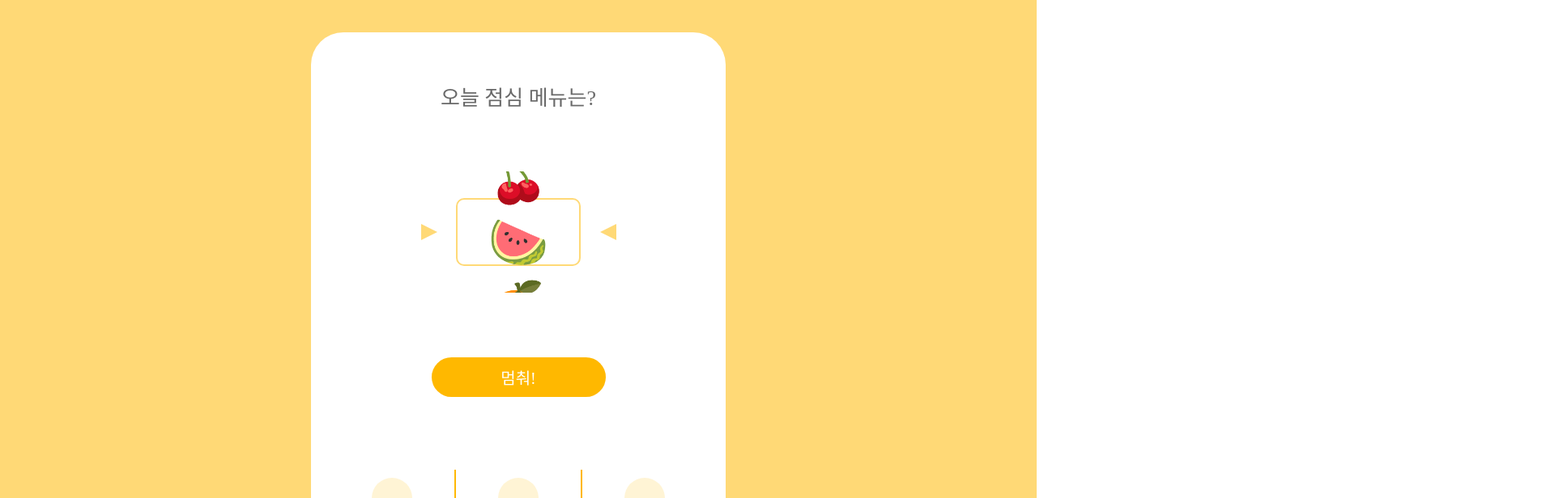
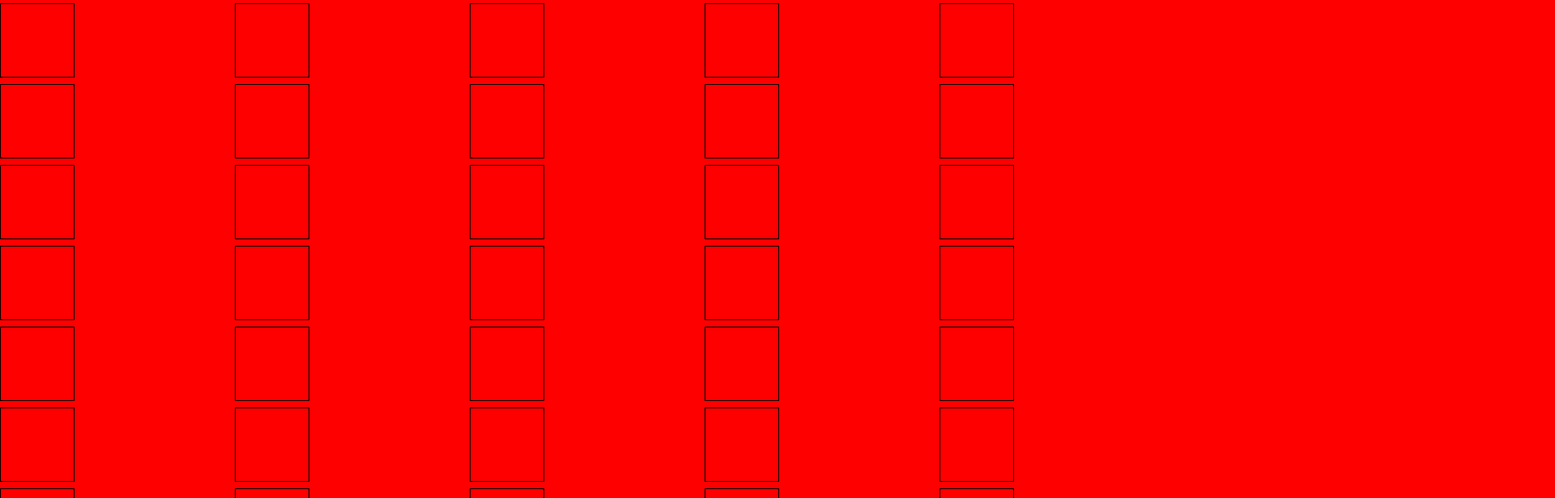
Before and after one commit to enjoy301/EatHing, a React (Create React App) app: page / in a window 1280 px wide. Shown: the top 616 px of the page at 81% size, 1920 px wide, since content can reach past the window. Built offline with nearby package versions, Linux system fonts and the light colour scheme; a web font is replaced by a local one.

Commit message:
styled component keyframe 추가해야함

```diff
--- a/package.json
+++ b/package.json
@@ -10,6 +10,7 @@
     "react": "^18.0.0",
     "react-dom": "^18.0.0",
     "react-scripts": "5.0.1",
+    "styled-components": "^5.3.5",
     "web-vitals": "^2.1.0"
   },
   "scripts": {
--- a/src/components/Background.css
+++ b/src/components/Background.css
@@ -2,6 +2,6 @@
   width: 100vw;
   height: 100vh;
   position: absolute;
-  z-index: -10;
+  z-index: 40;
   background-color: rgba(255, 255, 255, 0.1);
 }
--- a/src/components/Background.js
+++ b/src/components/Background.js
@@ -9,9 +9,11 @@ const Background = () => {
     height: window.innerHeight,
     divide8Height: window.innerHeight / 8,
   });
+  let direction = -1;
 
   useEffect(() => {
     window.addEventListener("resize", onResize);
+
     return () => {
       window.removeEventListener("resize", onResize);
     };
@@ -25,70 +27,25 @@ const Background = () => {
     });
   }, 500);
 
-  const rendering = () => {
-    return (
-      <>
-        <OneLine
-          items={["a", "b"]}
-          direction={1}
-          speed={1}
-          delay={1}
-          divide8Height={window.innerHeight / 8}
-        ></OneLine>
-        <div
-          style={{
-            height: windowSize.divide8Height,
-            width: "100%",
-            backgroundColor: "blue",
-          }}
-        ></div>
-        <div
-          style={{
-            height: windowSize.divide8Height,
-            width: "100%",
-            backgroundColor: "black",
-          }}
-        ></div>
-        <div
-          style={{
-            height: windowSize.divide8Height,
-            width: "100%",
-            backgroundColor: "white",
-          }}
-        ></div>
-        <div
-          style={{
-            height: windowSize.divide8Height,
-            width: "100%",
-            backgroundColor: "yellow",
-          }}
-        ></div>
-        <div
-          style={{
-            height: windowSize.divide8Height,
-            width: "100%",
-            backgroundColor: "green",
-          }}
-        ></div>
-        <div
-          style={{
-            height: windowSize.divide8Height,
-            width: "100%",
-            backgroundColor: "pink",
-          }}
-        ></div>
-        <div
-          style={{
-            height: windowSize.divide8Height,
-            width: "100%",
-            backgroundColor: "brown",
-          }}
-        ></div>
-      </>
-    );
-  };
-
-  return <div className="background">{rendering()}</div>;
+  return (
+    <div className="background">
+      {[...Array(8)].map((item, index) => {
+        direction *= -1;
+        let delay = Math.floor(Math.random() * 100);
+        let speed = Math.floor(Math.random() * 5 + 1);
+        return (
+          <OneLine
+            key={index}
+            width={windowSize.width}
+            divide8Height={windowSize.divide8Height}
+            direction={direction}
+            speed={speed}
+            delay={delay}
+          ></OneLine>
+        );
+      })}
+    </div>
+  );
 };
 
 export default Background;
--- a/src/components/OneLine.css
+++ b/src/components/OneLine.css
@@ -2,13 +2,12 @@
   height: 100%;
   display: flex;
   align-items: center;
-  justify-content: center;
+  /* justify-content: center; */
 }
 
 .horizon-item {
-  width: 50px;
-  height: 50px;
+  position: absolute;
   border: 1px solid black;
   text-align: center;
-  margin: 0 10px;
+  margin: 0;
 }
--- a/src/components/OneLine.js
+++ b/src/components/OneLine.js
@@ -1,22 +1,57 @@
 import react, { useState, useEffect } from "react";
 import "./OneLine.css";
+import styled from "styled-components";
 
-const OneLine = ({ items, direction, speed, delay, divide8Height }) => {
-  const rendering = () => {
-    return (
-      <div className="horizon-slide-box">
-        <div className="horizon-item"></div>
-        <div className="horizon-item"></div>
-        <div className="horizon-item"></div>
-      </div>
-    );
+const OneLine = ({ width, divide8Height, direction, speed, delay }) => {
+  const [marginRightSize, setMarginRightSize] = useState(divide8Height * 2);
+  const [boxCount, setBoxCount] = useState(1);
+  const [boxSize, setBoxSize] = useState(divide8Height * 0.9);
+
+  useEffect(() => {
+    setMarginRightSize(divide8Height * 2);
+    setBoxSize(divide8Height * 0.9);
+  }, [divide8Height]);
+
+  useEffect(() => {
+    const minSetSize = boxSize + marginRightSize + boxSize;
+    const oneSetSize = marginRightSize + boxSize;
+
+    if (width < minSetSize) {
+      setBoxCount(0);
+    } else {
+      setBoxCount(parseInt((width - boxSize) / oneSetSize));
+    }
+  }, [marginRightSize, boxSize, width]);
+
+  const calculateLeft = (index) => {
+    if (index === -2) {
+      return -(boxSize + marginRightSize) + "px";
+    } else if (index === -1) {
+      return (boxSize + marginRightSize) * boxCount + "px";
+    } else if (index === 0) {
+      return "0px";
+    } else {
+      return (boxSize + marginRightSize) * index + "px";
+    }
   };
+
+  const Box = styled.div`
+    width: ${boxSize + "px"};
+    height: ${boxSize + "px"};
+    left: ${(props) => calculateLeft(props.index)};
+  `;
 
   return (
     <div
-      style={{ width: "100%", height: divide8Height, backgroundColor: "red" }}
+      style={{ width: "200%", height: divide8Height, backgroundColor: "red" }}
     >
-      {rendering()}
+      <div className="horizon-slide-box">
+        <Box className="horizon-item" index={-2}></Box>
+        {[...Array(boxCount)].map((item, index) => {
+          return <Box key={index} className="horizon-item" index={index}></Box>;
+        })}
+        <Box className="horizon-item" index={-1}></Box>
+      </div>
     </div>
   );
 };
```
Also changed, not shown: 2 other files (tests, documents, lock files or other folders).
